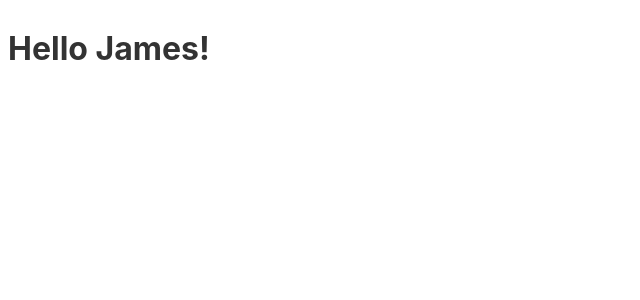
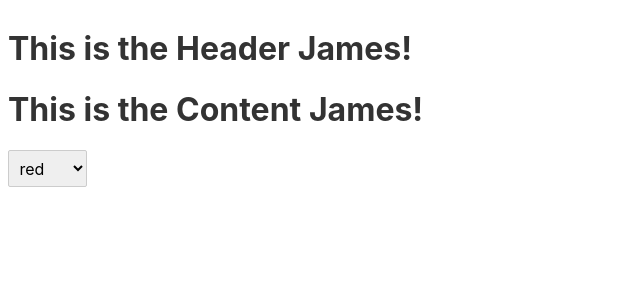
Before and after one commit to monutech/gam-manager-ui, a Svelte app: page / in a window 1280 px wide. Shown: the top 300 px of the page, without its empty margins (0-640 px from the left). Built offline with nearby package versions, Linux system fonts and the light colour scheme.

Commit message:
Adding common files

```diff
--- a/src/App.svelte
+++ b/src/App.svelte
@@ -1,5 +1,6 @@
 <script>
+	import Layout from './Layout.svelte'
 	let name = 'James';
 </script>
 
-<h1>Hello {name}!</h1>
+<Layout />
--- /dev/null
+++ b/src/common/Select.svelte
@@ -0,0 +1,11 @@
+<script>
+    export let options;
+
+	let selected = options[0];
+</script>
+
+<select bind:value={selected}>
+    {#each options as option}
+        <option value={option}>{option.color}</option>
+    {/each}
+</select>
--- /dev/null
+++ b/src/layout/Content.svelte
@@ -0,0 +1,14 @@
+<script>
+    import Select from '../common/Select.svelte';
+    let name = 'James';
+    const options = [
+		{ color: 'red' },
+		{ color: 'green' },
+		{ color: 'blue' },
+	];
+</script>
+
+<h1>This is the Content {name}!</h1>
+{#if options.length > 1}
+    <Select options={options} />
+{/if}
--- /dev/null
+++ b/src/layout/Header.svelte
@@ -0,0 +1,5 @@
+<script>
+	let name = 'James';
+</script>
+
+<h1>This is the Header {name}!</h1>
--- /dev/null
+++ b/src/layout/Layout.svelte
@@ -0,0 +1,8 @@
+<script>
+    let name = 'James';
+    import Header from './Header.svelte'
+    import Content from './Content.svelte'
+</script>
+
+<Header />
+<Content />
--- a/src/main.js
+++ b/src/main.js
@@ -1,4 +1,4 @@
-import App from './App.svelte';
+import App from './layout/Layout.svelte';
 
 var app = new App({
 	target: document.body
```
